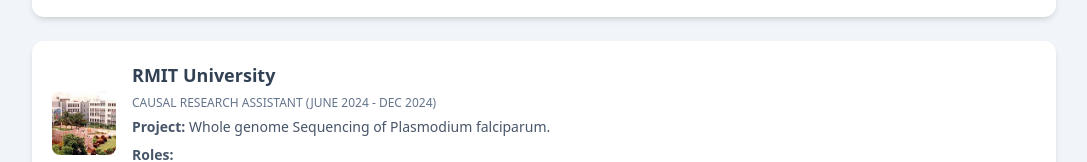
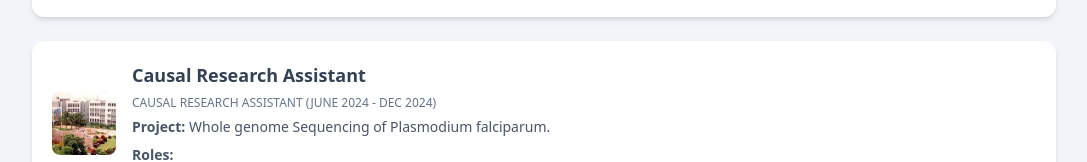
Before and after one commit to Nishapaudel/Nishapaudel.github.io, a plain HTML site: page index.html in a window 1280 px wide. Shown: the part 1875-2037 px from the top of the page, without its empty margins (96-1183 px from the left). Drawn offline with nearby package versions, Linux system fonts and the light colour scheme; a web font is replaced by a local one.

Commit message:
Update index.html

```diff
--- a/index.html
+++ b/index.html
@@ -137,9 +137,9 @@
             <!-- Causal Research Assistant - Deakin University -->
             <a href="https://www.rmit.edu.au/" class="block bg-white p-5 rounded-xl shadow-md hover:shadow-xl hover:scale-105 transition duration-300 ease-in-out">
                 <li class="flex items-center">
-                    <img class="w-16 h-16 object-cover rounded-lg" src="img/970x647/01.jpg" alt="RMIT University">
+                    <img class="w-16 h-16 object-cover rounded-lg" src="img/970x647/01.jpg" alt="Deakin University">
                     <div class="ml-4">
-                        <h4 class="text-lg font-semibold text-slate-700">RMIT University</h4>
+                        <h4 class="text-lg font-semibold text-slate-700"> Causal Research Assistant</h4>
                         <span class="text-xs text-slate-500 uppercase"> Causal Research Assistant (June 2024 - Dec 2024)</span>
                         <p class="text-sm text-slate-600 mt-1">
                             <strong>Project:</strong> Whole genome Sequencing of Plasmodium falciparum.
```
